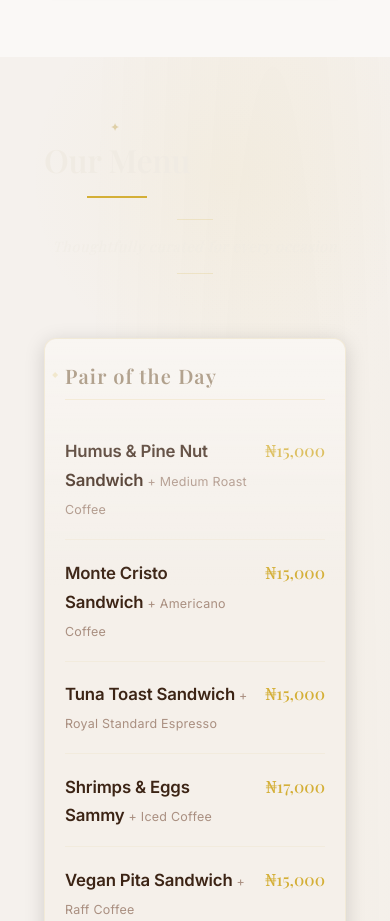
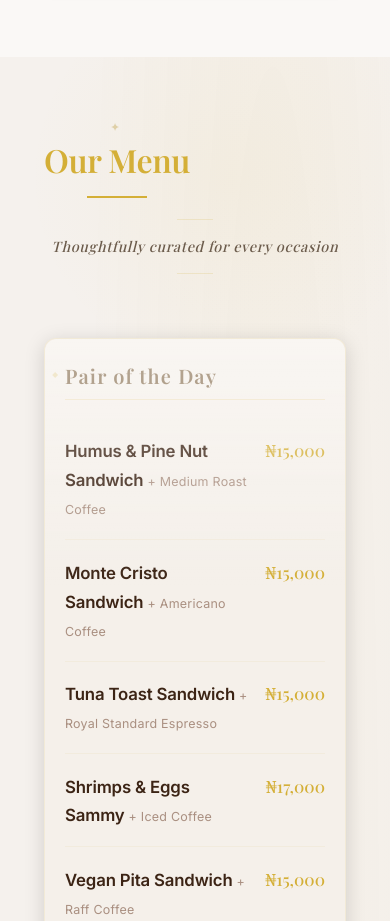
Before and after one commit to nyxenexe/noire-and-blanche, a plain HTML site: page index.html in a window 390 px wide. Shown: the part 2380-3301 px from the top of the page. Drawn offline with nearby package versions, Linux system fonts and the light colour scheme; a web font is replaced by a local one.

```diff
--- a/styles.css
+++ b/styles.css
@@ -680,7 +680,7 @@ p {
 }
 
 .menu h2 {
-    color: var(--color-ivory);
+    color: #D4AF37;
     position: relative;
     display: inline-block;
 }
@@ -702,12 +702,12 @@ p {
 
 .menu-subtitle {
     text-align: center;
-    color: var(--color-text-cream-soft);
+    color: #6B5B4B;
     font-size: 0.9rem;
     margin-bottom: 4rem;
     font-family: var(--font-heading);
     font-style: italic;
-    font-weight: 400;
+    font-weight: 500;
     letter-spacing: 0.05em;
     position: relative;
     max-width: 420px;
```
